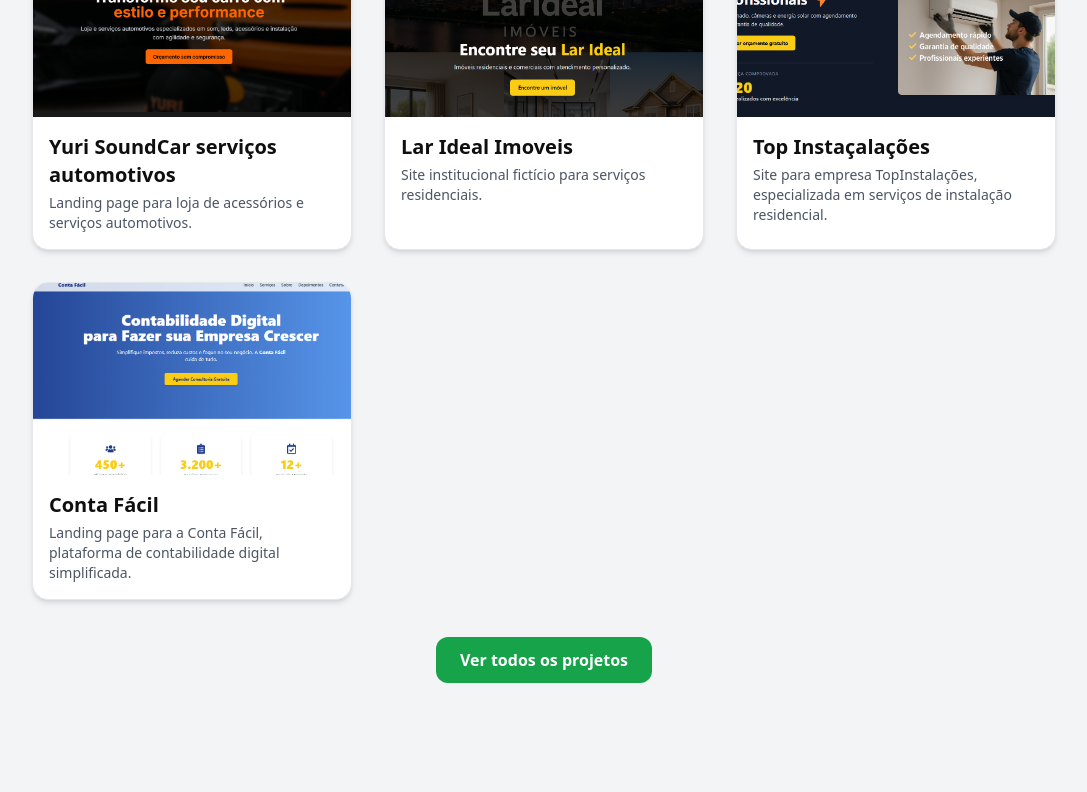
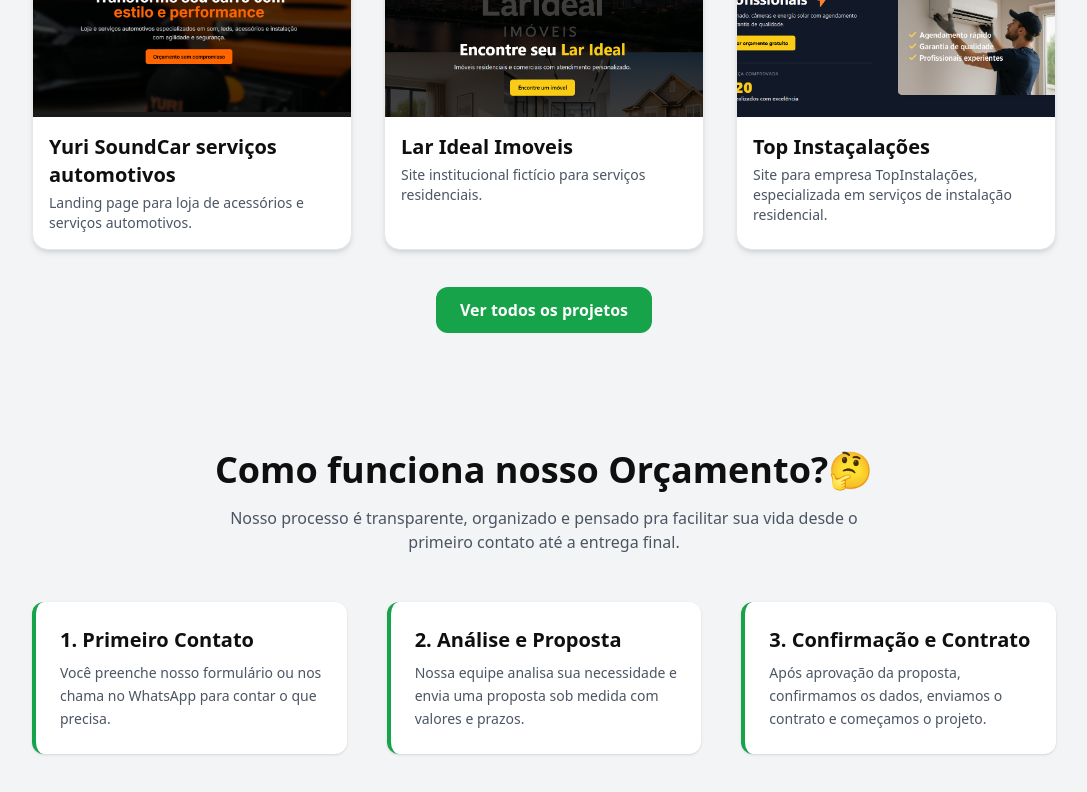
Before and after one commit to adriolivdev/kaizen-landingV2, a React (Vite) app: page / in a window 1280 px wide. Shown: the part 1428-2220 px from the top of the page, without its empty margins (96-1183 px from the left). Built offline with nearby package versions, Linux system fonts and the light colour scheme.

Commit message:
fix: ajustei as rotas

```diff
--- a/src/components/Portfolio.tsx
+++ b/src/components/Portfolio.tsx
@@ -20,14 +20,6 @@ export default function Portfolio() {
       imagem: '/topInstalacao-project.png',
       link: 'https://topinstalacoes-landing.vercel.app/',
     },
-
-    {
-      nome: 'Conta Fácil',
-      descricao: 'Landing page para a Conta Fácil, plataforma de contabilidade digital simplificada.',
-      imagem: '/contafacil.png',
-      link: 'https://contafacil-landing.vercel.app/',
-    }
-
 
 
   ];
```
